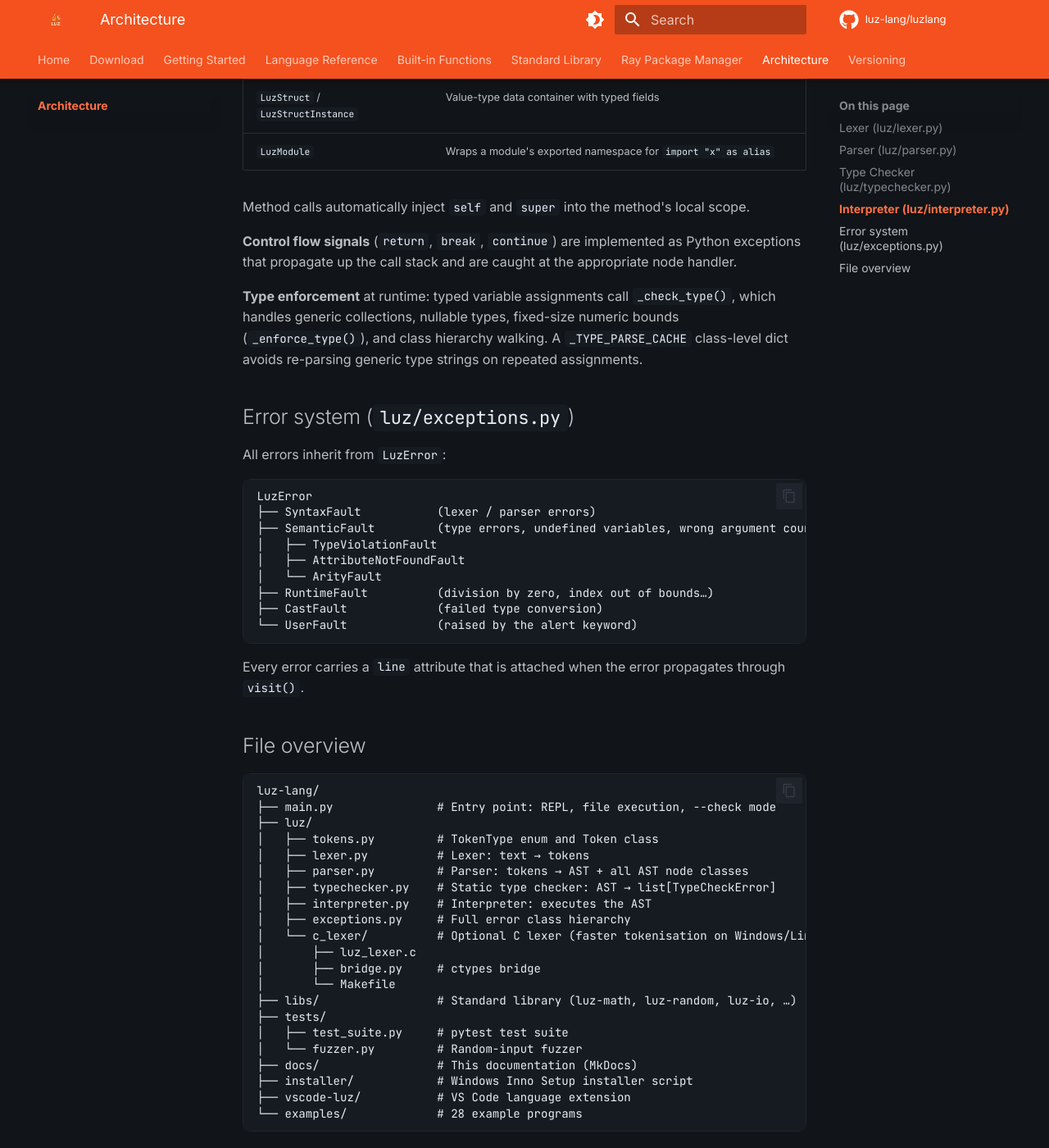
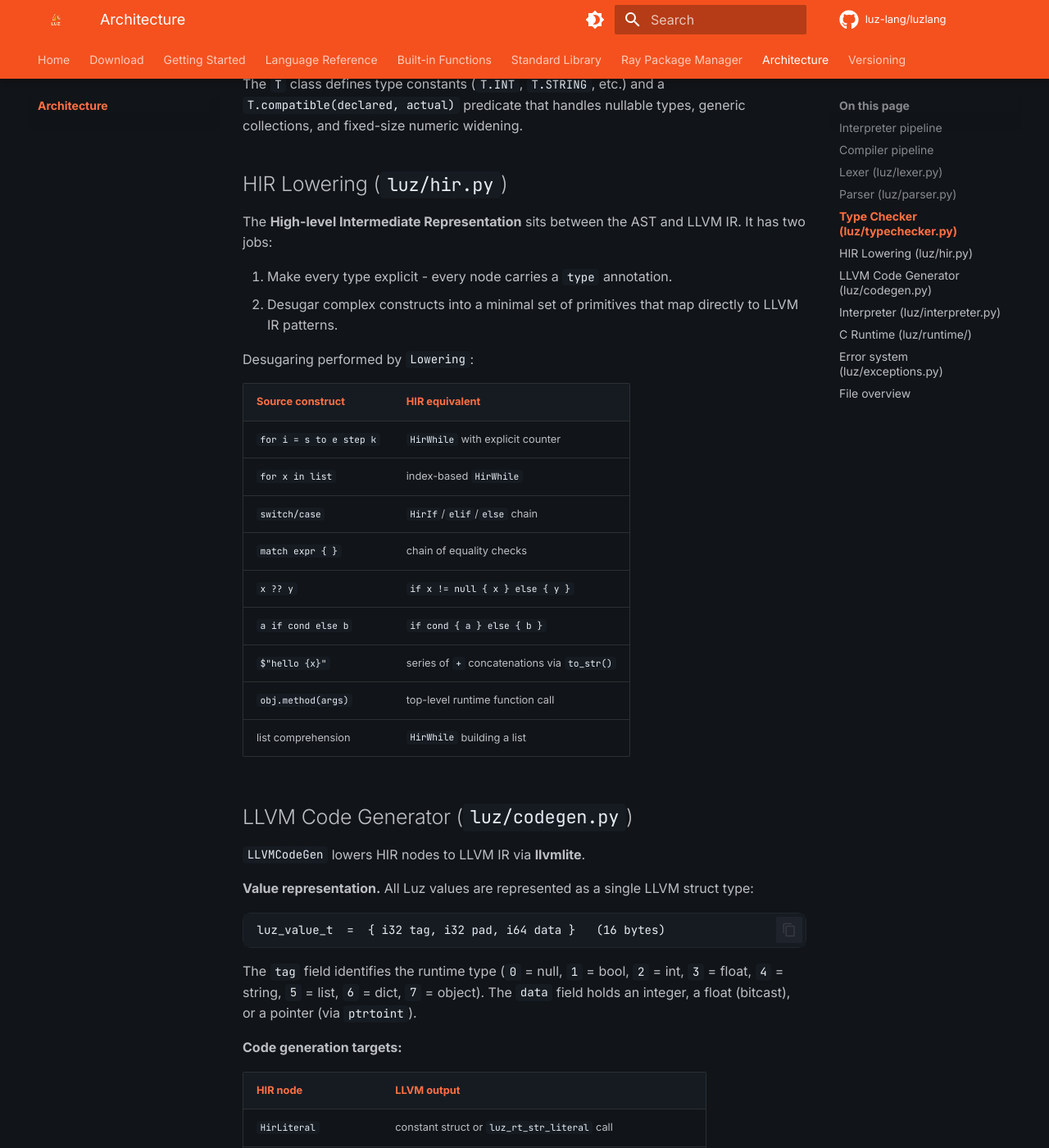
Before and after one commit to luz-lang/luzdocs, an MkDocs documentation site: the page built from docs/architecture.md, in a window 1280 px wide and 1400 px high, scrolled down 2804 px. Shown: the whole window at 82% size. Built offline with MkDocs 1.6.1 and Material for MkDocs 9.7.7, drawn with Linux system fonts in a browser that asks for light colours; comment, search, counter and statistics services are not loaded; some of the changed text lies outside the part shown.

Commit message:
docs: update architecture with compiler pipeline, HIR, codegen, and C runtime

````diff
--- a/docs/architecture.md
+++ b/docs/architecture.md
@@ -1,6 +1,8 @@
 # Architecture
 
-Luz follows a four-stage pipeline: source text is lexed, parsed, type-checked, and then evaluated.
+Luz has two execution paths: an **interpreter** for development and a **compiler** that produces native executables via LLVM.
+
+## Interpreter pipeline
 
 ```
 Source code (text)
@@ -22,6 +24,36 @@
    Result
 ```
 
+## Compiler pipeline
+
+```
+Source code (text)
+      |
+   [Lexer]           luz/lexer.py
+      |
+ Token stream
+      |
+   [Parser]          luz/parser.py
+      |
+  AST (tree)
+      |
+  [HIR Lowering]     luz/hir.py
+      |
+  HIR nodes
+      |
+ [LLVMCodeGen]       luz/codegen.py
+      |
+   LLVM IR
+      |
+  [llvmlite opt]     (mem2reg, inlining, ...)
+      |
+ Object file (.o)
+      |
+   [gcc/clang]       linked with luz/runtime/
+      |
+ Native executable
+```
+
 ## Lexer (`luz/lexer.py`)
 
 Converts raw source text into a flat list of `Token` objects.
@@ -30,7 +62,7 @@
 - Emits a `QUESTION` token for `?` to support nullable type annotations (`T?`).
 - Tracks line numbers on every token so errors can report the correct source line.
 - Resolves string escape sequences (`\n`, `\t`, `\\`, `\"`) at this stage.
-- Format strings store the raw template (e.g. `"Hello {name}"`) — expression parsing happens later in the parser.
+- Format strings store the raw template (e.g. `"Hello {name}"`) - expression parsing happens later in the parser.
 - Optionally delegates to a C implementation (`luz/c_lexer/luz_lexer.dll` / `.so`) for faster tokenisation.
 
 ## Parser (`luz/parser.py`)
@@ -40,8 +72,8 @@
 Operator precedence is enforced through a chain of parsing functions, each calling the next higher-precedence level:
 
 ```
-logical_or → logical_and → logical_not → comp_expr
-           → arith_expr → term → power → factor
+logical_or -> logical_and -> logical_not -> comp_expr
+           -> arith_expr -> term -> power -> factor
 ```
 
 Each node type (`BinOpNode`, `IfNode`, `CallNode`, `ClassDefNode`, `StructDefNode`, etc.) is a plain Python class defined at the top of the file. Nodes hold references to their child nodes, forming a tree.
@@ -56,14 +88,68 @@
 
 Key responsibilities:
 
-- **Typed variable declarations** — checks that the assigned value matches the declared type annotation.
-- **Function call arity** — checks that the number of arguments (positional + keyword) falls within the allowed range, accounting for default parameters.
-- **Function return type** — checks that `return` expressions match the declared `-> type` annotation.
-- **Class attribute inference** — scans the `init` body to build a map of `self.<attr>` types, enabling attribute access checks on typed instances.
-- **Unused variable / import / parameter detection** — reports identifiers that are declared but never read (Go-style).
-- **Type inference** — propagates types through arithmetic (`int + float → float`), function calls, and binary operations.
+- **Typed variable declarations** - checks that the assigned value matches the declared type annotation.
+- **Function call arity** - checks that the number of arguments (positional + keyword) falls within the allowed range, accounting for default parameters.
+- **Function return type** - checks that `return` expressions match the declared `-> type` annotation.
+- **Class attribute inference** - scans the `init` body to build a map of `self.<attr>` types, enabling attribute access checks on typed instances.
+- **Unused variable / import / parameter detection** - reports identifiers that are declared but never read (Go-style).
+- **Type inference** - propagates types through arithmetic (`int + float -> float`), function calls, and binary operations.
 
 The `T` class defines type constants (`T.INT`, `T.STRING`, etc.) and a `T.compatible(declared, actual)` predicate that handles nullable types, generic collections, and fixed-size numeric widening.
+
+## HIR Lowering (`luz/hir.py`)
+
+The **High-level Intermediate Representation** sits between the AST and LLVM IR. It has two jobs:
+
+1. Make every type explicit - every node carries a `type` annotation.
+2. Desugar complex constructs into a minimal set of primitives that map directly to LLVM IR patterns.
+
+Desugaring performed by `Lowering`:
+
+| Source construct | HIR equivalent |
+|---|---|
+| `for i = s to e step k` | `HirWhile` with explicit counter |
+| `for x in list` | index-based `HirWhile` |
+| `switch/case` | `HirIf`/`elif`/`else` chain |
+| `match expr { }` | chain of equality checks |
+| `x ?? y` | `if x != null { x } else { y }` |
+| `a if cond else b` | `if cond { a } else { b }` |
+| `$"hello {x}"` | series of `+` concatenations via `to_str()` |
+| `obj.method(args)` | top-level runtime function call |
+| list comprehension | `HirWhile` building a list |
+
+## LLVM Code Generator (`luz/codegen.py`)
+
+`LLVMCodeGen` lowers HIR nodes to LLVM IR via **llvmlite**.
+
+**Value representation.** All Luz values are represented as a single LLVM struct type:
+
+```
+luz_value_t  =  { i32 tag, i32 pad, i64 data }   (16 bytes)
+```
+
+The `tag` field identifies the runtime type (`0` = null, `1` = bool, `2` = int, `3` = float, `4` = string, `5` = list, `6` = dict, `7` = object). The `data` field holds an integer, a float (bitcast), or a pointer (via `ptrtoint`).
+
+**Code generation targets:**
+
+| HIR node | LLVM output |
+|---|---|
+| `HirLiteral` | constant struct or `luz_rt_str_literal` call |
+| `HirLet` / `HirAssign` | `alloca` + `store` |
+| `HirLoad` | `load` |
+| `HirBinOp` | call to `luz_rt_<op>` dispatch helper |
+| `HirUnaryOp` | call to `luz_rt_neg` / `luz_rt_not` |
+| `HirIf` | `cbranch` + `if.then` / `if.else` / `if.merge` basic blocks |
+| `HirWhile` | `while.cond` / `while.body` / `while.exit` basic blocks |
+| `HirReturn` | `ret` |
+| `HirFuncDef` | top-level LLVM function |
+| `HirCall` | `call` to runtime builtin or user function |
+| `HirList` / `HirDict` | `luz_rt_make_list` / `luz_rt_make_dict` + appends |
+| `HirFieldLoad/Store` | `luz_rt_getfield` / `luz_rt_setfield` |
+| `HirIndex/IndexStore` | `luz_rt_getindex` / `luz_rt_setindex` |
+| `HirClassDef` | one LLVM function per method, named `ClassName__method` |
+
+**Optimisation.** After IR generation, `compile_to_object()` runs the llvmlite pass manager at `opt=2` (equivalent to `gcc -O2`).
 
 ## Interpreter (`luz/interpreter.py`)
 
@@ -89,6 +175,19 @@
 
 **Type enforcement** at runtime: typed variable assignments call `_check_type()`, which handles generic collections, nullable types, fixed-size numeric bounds (`_enforce_type()`), and class hierarchy walking. A `_TYPE_PARSE_CACHE` class-level dict avoids re-parsing generic type strings on repeated assignments.
 
+## C Runtime (`luz/runtime/`)
+
+The native runtime provides the heap-allocated data structures used by compiled programs.
+
+| File | Contents |
+|---|---|
+| `luz_runtime.h/.c` | `luz_value_t`, strings (with SSO), lists, dicts, objects, ARC, exceptions, I/O builtins |
+| `luz_rt_ops.h/.c` | Dynamic dispatch helpers: arithmetic, comparison, logical, membership, collection access, slicing |
+
+Memory is managed with **ARC (Automatic Reference Counting)**. Every heap object starts with `refcount = 1`; `luz_*_retain` / `luz_*_release` increment / decrement it.
+
+Strings use a **Small String Optimisation (SSO)**: strings up to 23 bytes are stored inline in the struct with no heap allocation.
+
 ## Error system (`luz/exceptions.py`)
 
 All errors inherit from `LuzError`:
@@ -96,11 +195,11 @@
 ```
 LuzError
 ├── SyntaxFault           (lexer / parser errors)
-├── SemanticFault         (type errors, undefined variables, wrong argument count…)
+├── SemanticFault         (type errors, undefined variables, wrong argument count...)
 │   ├── TypeViolationFault
 │   ├── AttributeNotFoundFault
 │   └── ArityFault
-├── RuntimeFault          (division by zero, index out of bounds…)
+├── RuntimeFault          (division by zero, index out of bounds...)
 ├── CastFault             (failed type conversion)
 └── UserFault             (raised by the alert keyword)
 ```
@@ -114,21 +213,25 @@
 ├── main.py               # Entry point: REPL, file execution, --check mode
 ├── luz/
 │   ├── tokens.py         # TokenType enum and Token class
-│   ├── lexer.py          # Lexer: text → tokens
-│   ├── parser.py         # Parser: tokens → AST + all AST node classes
-│   ├── typechecker.py    # Static type checker: AST → list[TypeCheckError]
+│   ├── lexer.py          # Lexer: text -> tokens
+│   ├── parser.py         # Parser: tokens -> AST + all AST node classes
+│   ├── typechecker.py    # Static type checker: AST -> list[TypeCheckError]
+│   ├── hir.py            # HIR nodes + Lowering pass (AST -> HIR)
+│   ├── codegen.py        # LLVM IR code generator (HIR -> native code)
 │   ├── interpreter.py    # Interpreter: executes the AST
 │   ├── exceptions.py     # Full error class hierarchy
-│   └── c_lexer/          # Optional C lexer (faster tokenisation on Windows/Linux)
-│       ├── luz_lexer.c
-│       ├── bridge.py     # ctypes bridge
+│   ├── c_lexer/          # Optional C lexer (faster tokenisation)
+│   │   ├── luz_lexer.c
+│   │   ├── bridge.py
+│   │   └── Makefile
+│   └── runtime/          # Native C runtime for compiled programs
+│       ├── luz_runtime.h/.c
+│       ├── luz_rt_ops.h/.c
 │       └── Makefile
-├── libs/                 # Standard library (luz-math, luz-random, luz-io, …)
+├── libs/                 # Standard library (luz-math, luz-random, luz-io, ...)
 ├── tests/
 │   ├── test_suite.py     # pytest test suite
 │   └── fuzzer.py         # Random-input fuzzer
-├── docs/                 # This documentation (MkDocs)
 ├── installer/            # Windows Inno Setup installer script
-├── vscode-luz/           # VS Code language extension
-└── examples/             # 28 example programs
+└── examples/             # Example programs
 ```
````
